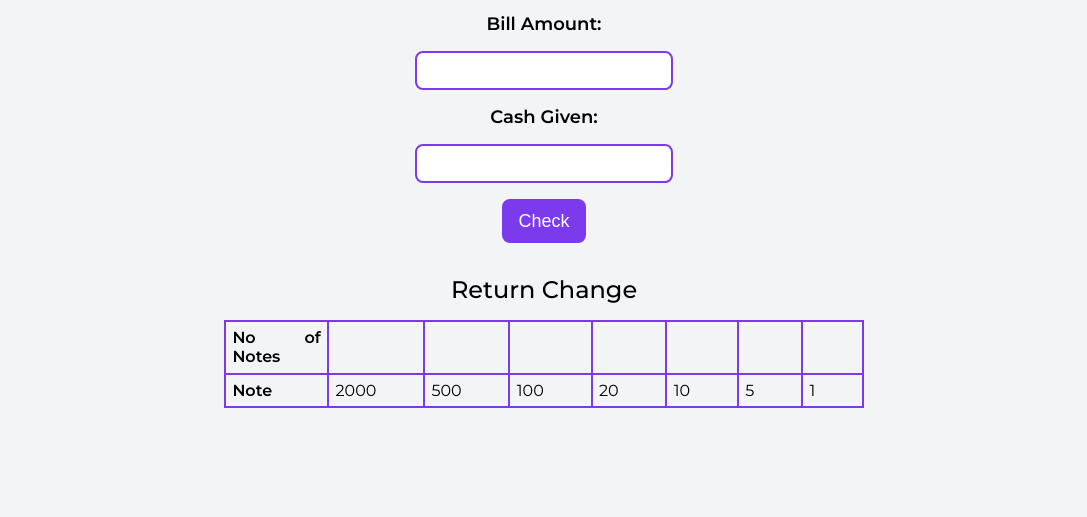
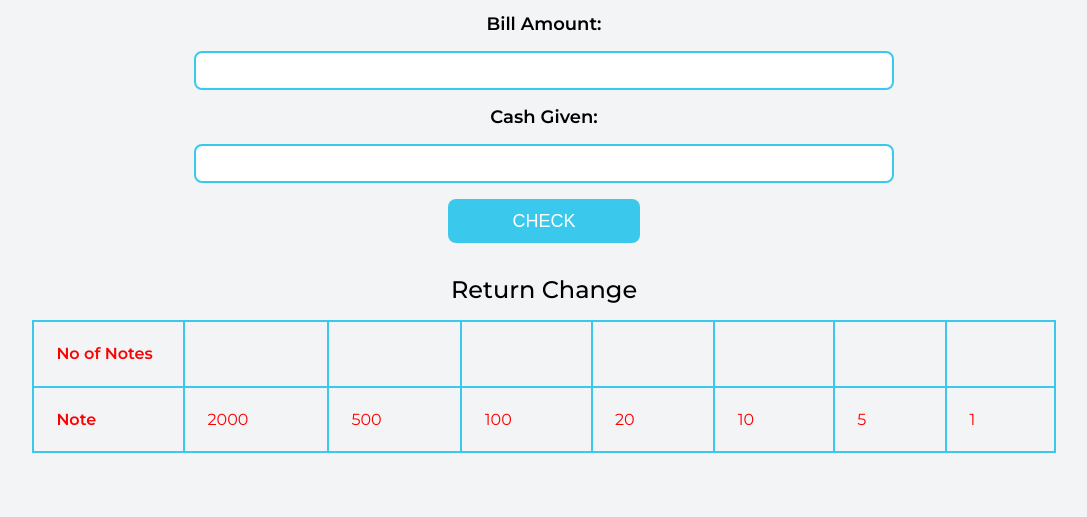
Before and after one commit to Roushan-Raj-au9/cash-register-manager, a plain HTML site: page index.html in a window 1280 px wide. Shown: the part 146-663 px from the top of the page, without its empty margins (96-1183 px from the left). Drawn offline with Linux system fonts and the light colour scheme.

Commit message:
change in css

```diff
--- a/index.html
+++ b/index.html
@@ -19,7 +19,7 @@
         <!-- <button id="">Next</button> -->
         <label class="input-label" for="cash-given">Cash Given:</label>
         <input class="input" id="cash-given" type="text" />
-        <button id="check-button">Check</button>
+        <button id="check-button">CHECK</button>
         <p id="error-message"></p>
         <table class="change-table">
           <caption>
--- a/style.css
+++ b/style.css
@@ -11,7 +11,8 @@ a {
 }
 
 :root {
-  --primary-color: #7c3aed;
+  /* --primary-color: #7c3aed; */
+  --primary-color: #3ac9ed;
 }
 
 body {
@@ -49,7 +50,7 @@ body {
   border: 2px solid var(--primary-color);
   border-radius: 0.5rem;
   width: 100%;
-  max-width: 258px;
+  max-width: 700px;
 }
 
 #check-button {
@@ -63,6 +64,7 @@ body {
   outline: #fff;
   margin: auto;
   display: block;
+  width: 15%;
 }
 
 #error-message {
@@ -73,7 +75,7 @@ body {
 
 /* Table */
 .change-table {
-  width: 50%;
+  width: 80%;
   text-align: justify;
   border-collapse: collapse;
   margin: auto;
@@ -90,7 +92,8 @@ td {
   border: 2px solid var(--primary-color);
   width: 0%;
   border-collapse: collapse;
-  padding: 0.4rem;
+  padding: 1.4rem;
+  color: red;
 }
 
 /* footer */
```
